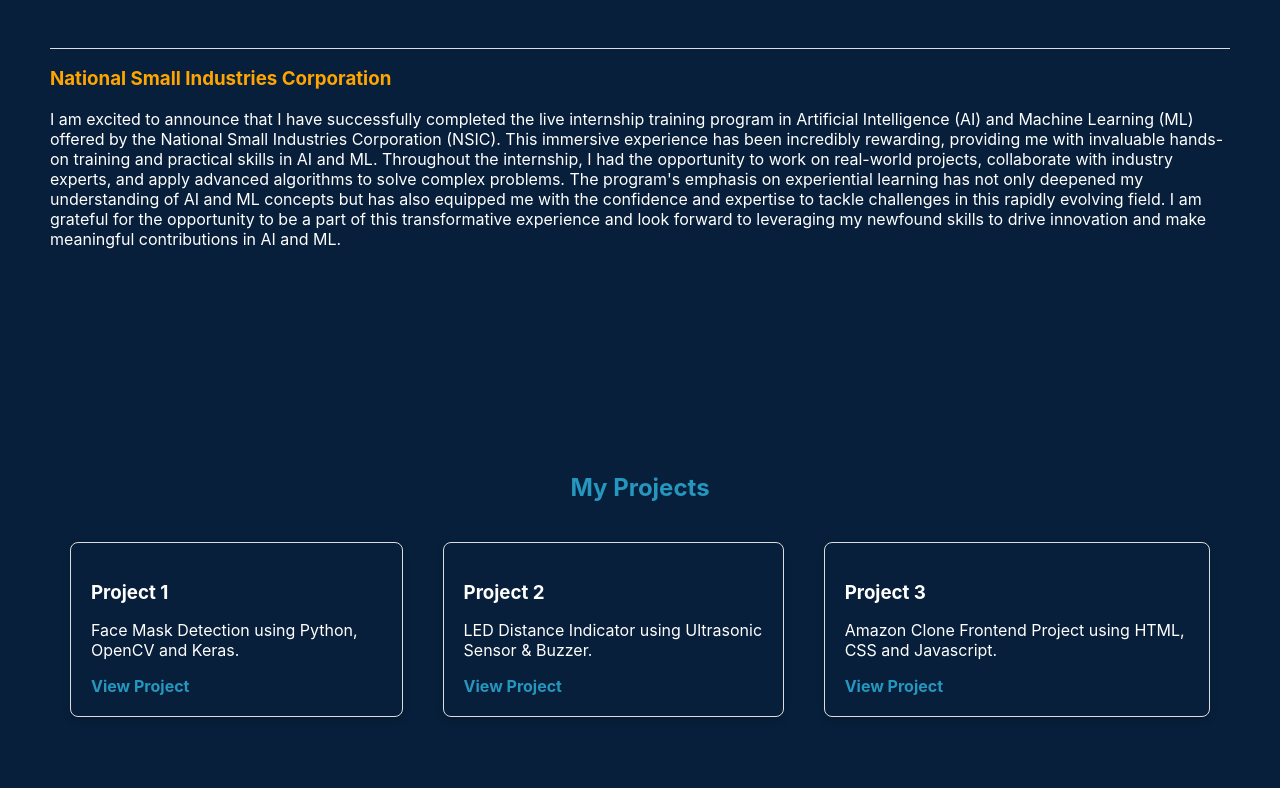
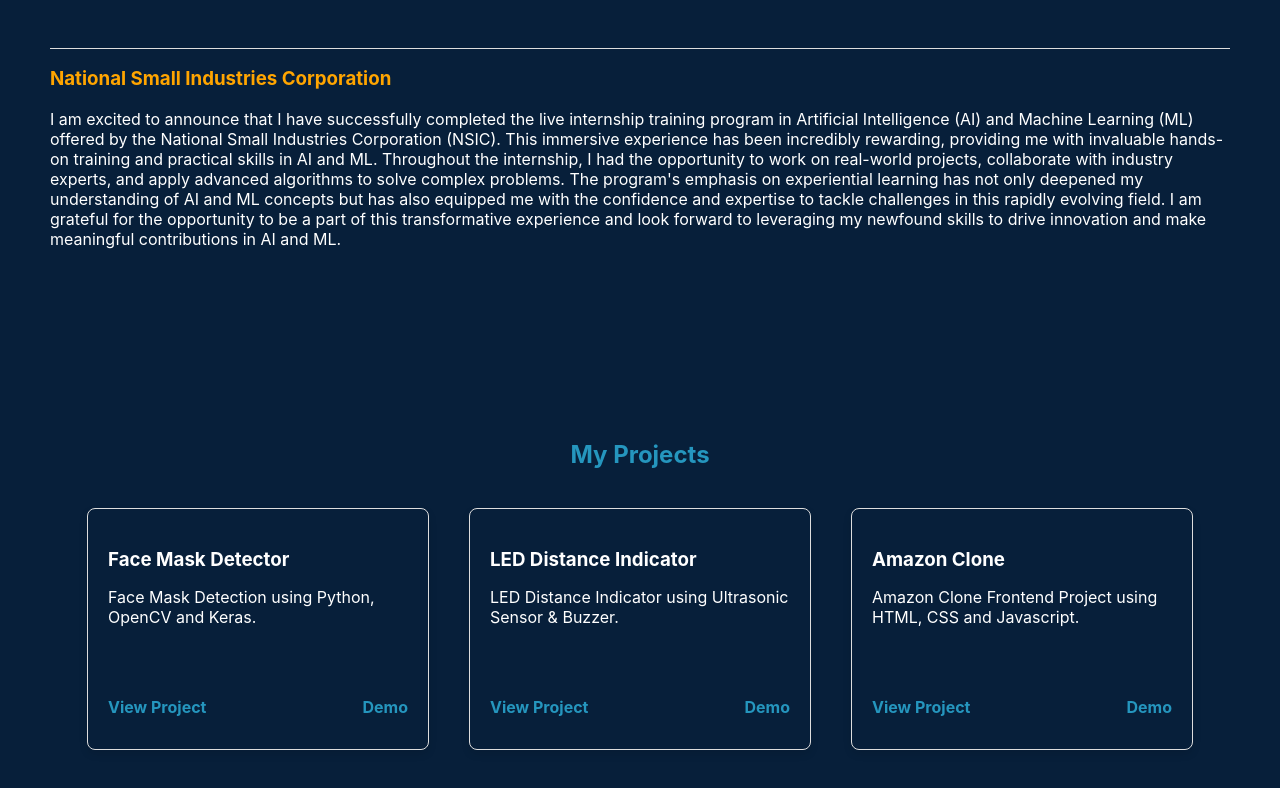
Before and after one commit to Upendra9728/react-portfolio, a React (Create React App) app: page /react-portfolio/work in a window 1280 px wide. Shown: the part 316-1104 px from the top of the page. Built offline with nearby package versions, Linux system fonts and the light colour scheme.

Commit message:
first commit

```diff
--- a/src/components/Work.jsx
+++ b/src/components/Work.jsx
@@ -3,22 +3,24 @@
 const projects = [
   {
     id: 1,
-    title: "Project 1",
+    title: "Face Mask Detector",
     description: "Face Mask Detection using Python, OpenCV and Keras.",
-    link: "https://example.com/project1",
+    link: "https://drive.google.com/drive/folders/10XIDdsfZmescgfwzPy2Of4wpY_1XDHc_?usp=sharing",
+    demo: "https://drive.google.com/file/d/1PzPO1-r3pnnsE4DX7eofMwaqJTBvSuou/view?usp=sharing",
   },
   {
     id: 2,
-    title: "Project 2",
+    title: "LED Distance Indicator",
     description: "LED Distance Indicator using Ultrasonic Sensor & Buzzer.",
-    link: "https://example.com/project2",
+    link: "https://github.com/Upendra9728/MyProjects.git",
+    demo:"https://drive.google.com/file/d/17jFMkOeFurngfy1QQI879aNqB6hx5HK0/view?usp=sharing",
   },
   {
     id: 3,
-    title: "Project 3",
-    description:
-      "Amazon Clone Frontend Project using HTML, CSS and Javascript.",
-    link: "https://example.com/project3",
+    title: "Amazon Clone",
+    description:"Amazon Clone Frontend Project using HTML, CSS and Javascript.",
+    link: "https://github.com/Upendra9728/amazon-clone.git",
+    demo:"https://upendra9728.github.io/amazon-clone/",
   },
 ];
 
@@ -71,7 +73,10 @@
             <div key={project.id} className="project">
               <h3>{project.title}</h3>
               <p>{project.description}</p>
+              <div className="see">
               <a href={project.link}>View Project</a>
+              <a href={project.demo}>Demo</a>
+              </div>
             </div>
           ))}
         </div>
--- a/src/components/componentcss/work.css
+++ b/src/components/componentcss/work.css
@@ -41,7 +41,8 @@
 }
 
 .project {
-  width: auto;
+  width: 300px;
+  height: 200px;
   padding: 20px;
   margin: 20px;
   border: 1px solid #ddd;
@@ -98,3 +99,9 @@
     width:290px;
   }
 }
+.see
+{
+  display: flex;
+  justify-content: space-between;
+  margin-top: 70px;
+}
```
